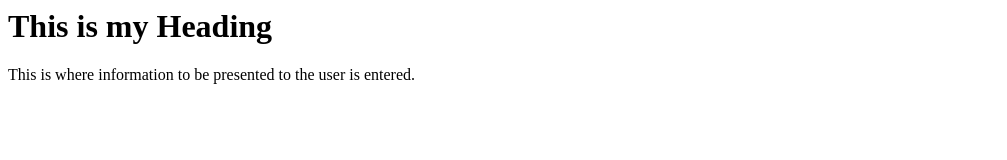
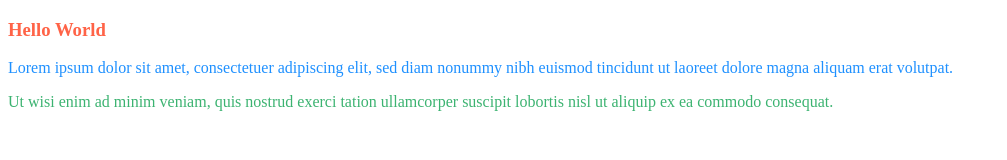
Before and after one commit to panghaichet/tempo, a plain HTML site: page index.html in a window 1280 px wide. Shown: the whole page, without its empty margins (0-1007 px from the left). Drawn offline with Linux system fonts and the light colour scheme.

Commit message:
Update index.html

```diff
--- a/index.html
+++ b/index.html
@@ -1,11 +1,12 @@
+<!DOCTYPE html>
 <html>
-<head>
-<title>
-The title of the webpage
-</title>
-</head>
 <body>
-<h1>This is my Heading</h1>
-This is where information to be presented to the user is entered.
+
+<h3 style="color:Tomato;">Hello World</h3>
+
+<p style="color:DodgerBlue;">Lorem ipsum dolor sit amet, consectetuer adipiscing elit, sed diam nonummy nibh euismod tincidunt ut laoreet dolore magna aliquam erat volutpat.</p>
+
+<p style="color:MediumSeaGreen;">Ut wisi enim ad minim veniam, quis nostrud exerci tation ullamcorper suscipit lobortis nisl ut aliquip ex ea commodo consequat.</p>
+
 </body>
 </html>
```
